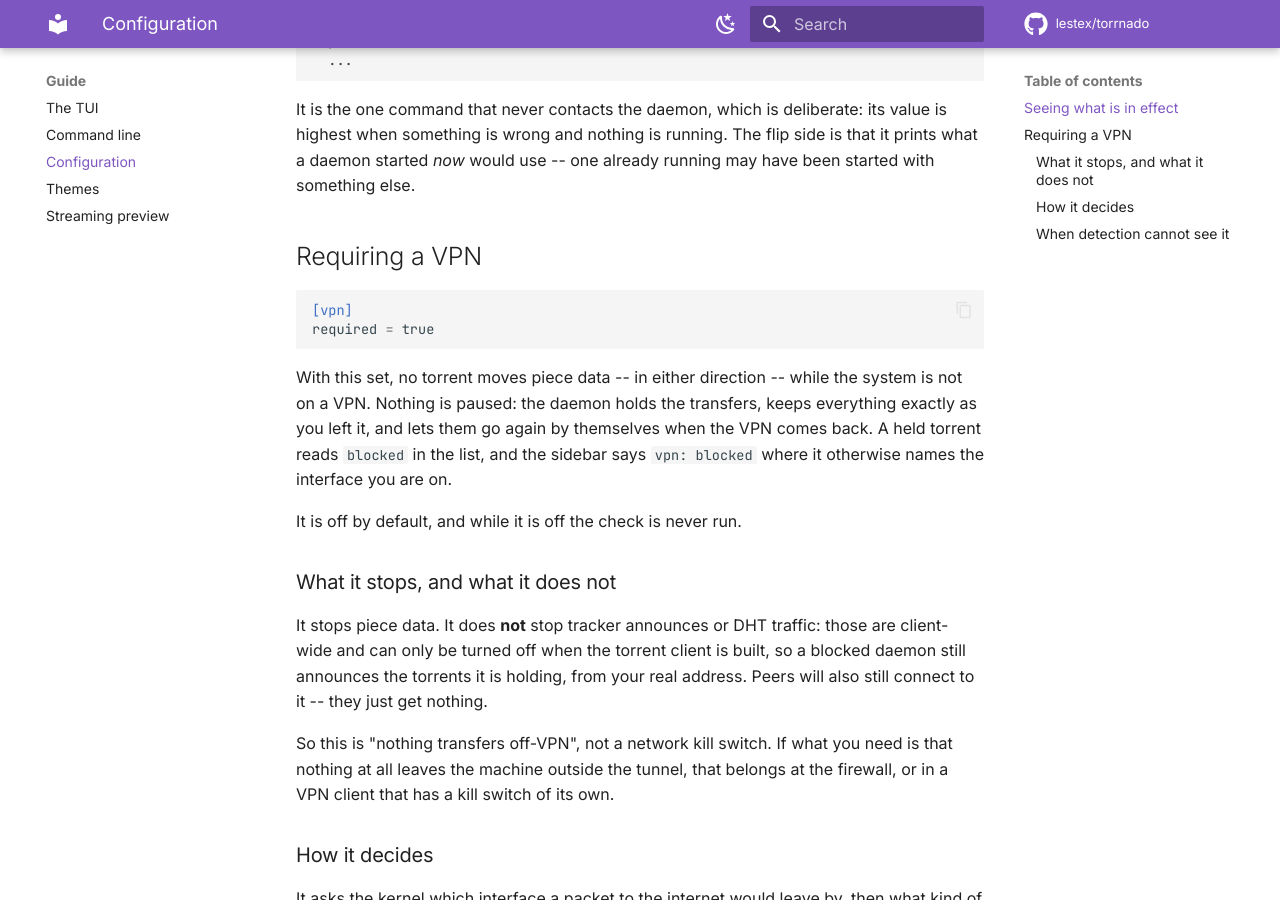
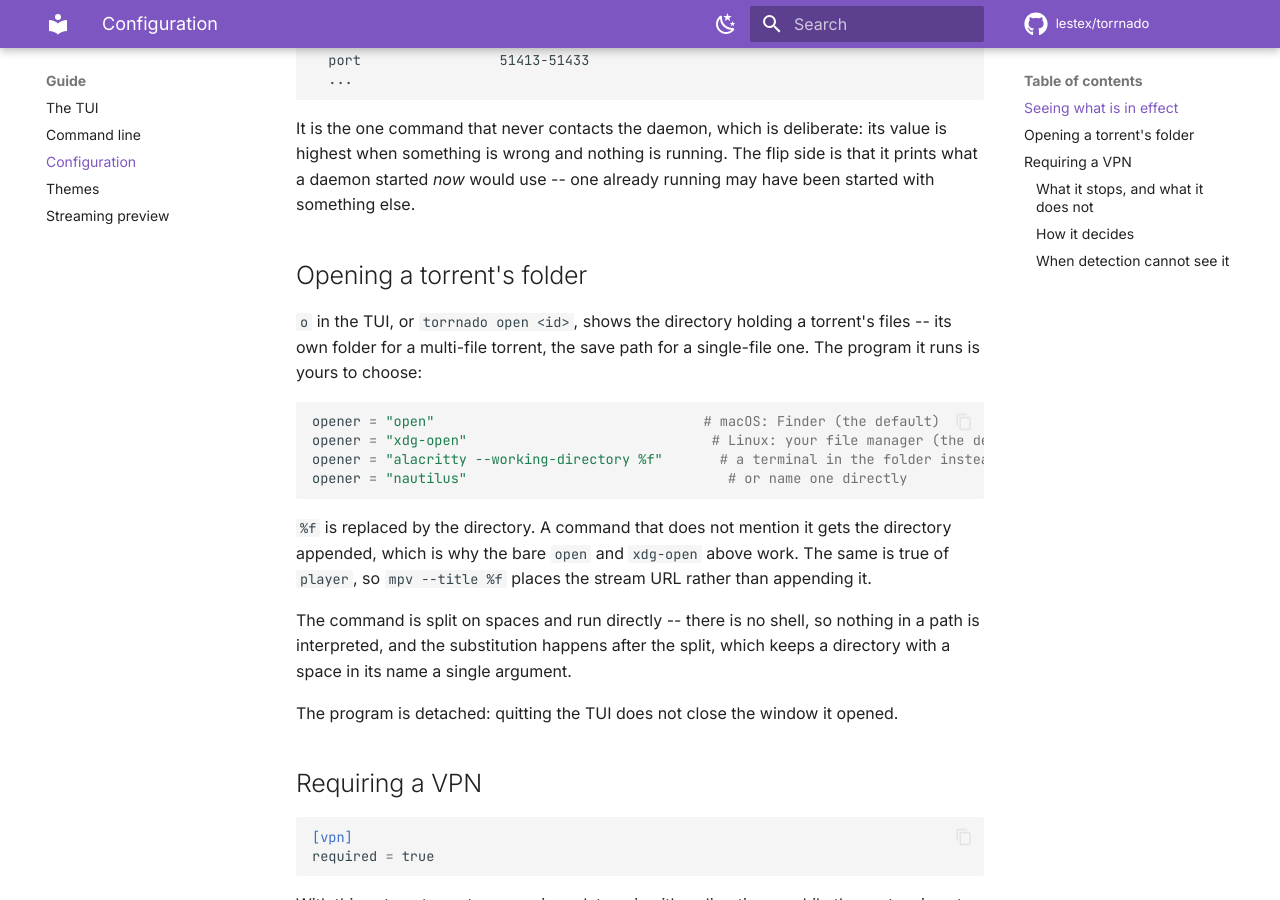
Before and after one commit to lestex/torrnado, an MkDocs documentation site: the page built from docs/guide/configuration.md, in a window 1280 px wide and 900 px high, scrolled down 1379 px. Built offline with MkDocs 1.6.1 and Material for MkDocs 9.7.7, drawn with Linux system fonts in a browser that asks for light colours; comment, search, counter and statistics services are not loaded; some of the changed text lies outside the part shown.

Commit message:
docs: opening a torrent's folder
Including what %f does and, since it is the part that bites, that the
substitution happens after the command is split -- so a directory with a
space in its name stays one argument.

````diff
--- a/docs/guide/configuration.md
+++ b/docs/guide/configuration.md
@@ -13,6 +13,7 @@ state_dir     = "~/.local/share/torrnado"                    # session file + sa
                                                               # (a second daemon needs its own)
 theme         = "dracula"                                     # see Themes below
 player        = "mpv"                                          # used by preview; may carry flags
+opener        = "open"                                          # xdg-open on Linux; used by `o` / `torrnado open`
 
 [rate_limit]
 upload   = "unlimited"   # or "500k", "2M", "1.5G", a bare byte count, "0"
@@ -70,6 +71,31 @@ It is the one command that never contacts the daemon, which is deliberate:
 its value is highest when something is wrong and nothing is running. The
 flip side is that it prints what a daemon started *now* would use -- one
 already running may have been started with something else.
+
+## Opening a torrent's folder
+
+`o` in the TUI, or `torrnado open <id>`, shows the directory holding a
+torrent's files -- its own folder for a multi-file torrent, the save path
+for a single-file one. The program it runs is yours to choose:
+
+```toml
+opener = "open"                                 # macOS: Finder (the default)
+opener = "xdg-open"                              # Linux: your file manager (the default)
+opener = "alacritty --working-directory %f"       # a terminal in the folder instead
+opener = "nautilus"                                # or name one directly
+```
+
+`%f` is replaced by the directory. A command that does not mention it gets
+the directory appended, which is why the bare `open` and `xdg-open` above
+work. The same is true of `player`, so `mpv --title %f` places the stream
+URL rather than appending it.
+
+The command is split on spaces and run directly -- there is no shell, so
+nothing in a path is interpreted, and the substitution happens after the
+split, which keeps a directory with a space in its name a single argument.
+
+The program is detached: quitting the TUI does not close the window it
+opened.
 
 ## Requiring a VPN
 
````
Also changed, not shown: README.md (+2 -0 lines), docs/guide/cli.md (+1 -0 lines), docs/guide/tui.md (+1 -0 lines).
